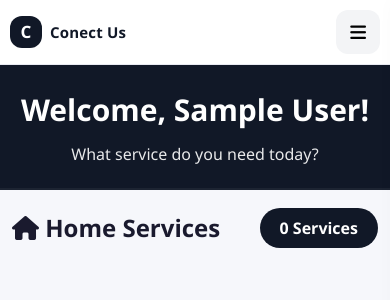
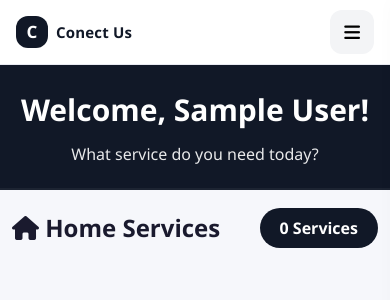
Before and after one commit to Kushalshah0306/Conect-Us, a Flask app: page /dashboard in a window 390 px wide. Shown: the top 300 px of the page. Run offline with Flask 3, Linux system fonts and the light colour scheme; the visitor is signed in with stand-in values (Sample User, id 1); data that the repository does not hold is empty.

Commit message:
Add files via upload

```diff
--- a/static/css/style.css
+++ b/static/css/style.css
@@ -46,6 +46,12 @@ img {
 .container {
     width: min(1280px, calc(100% - 40px));
     margin: 0 auto;
+}
+
+.site-header .container {
+    width: 100%;
+    max-width: none;
+    padding: 0 40px;
 }
 
 .main-content {
@@ -541,6 +547,9 @@ img {
         min-height: calc(100vh - 154px);
         min-height: calc(100dvh - 154px);
     }
+    .site-header .container {
+        padding: 0 16px;
+    }
     .header-inner {
         height: 64px;
         gap: 12px;
```
